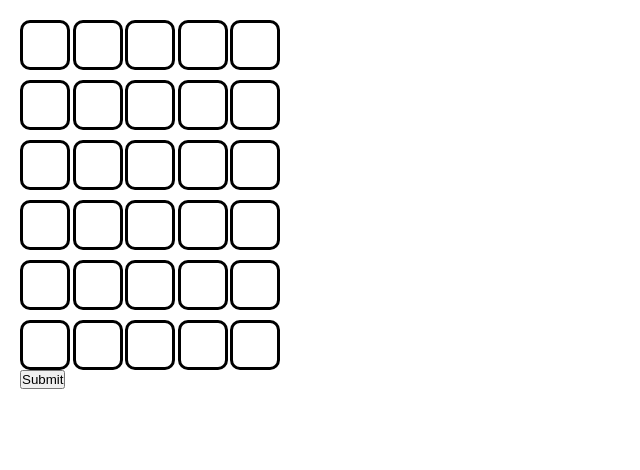
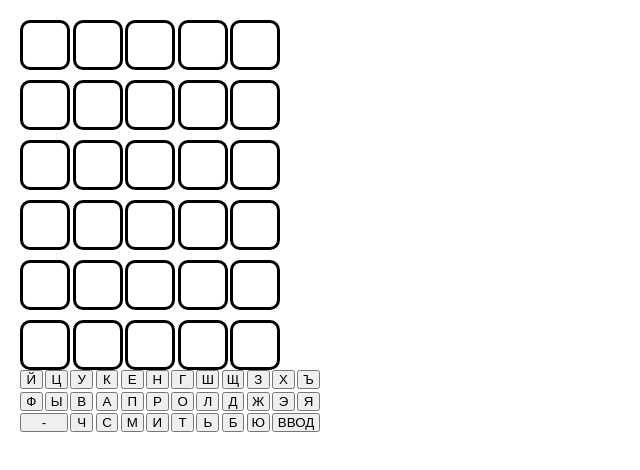
Before and after one commit to acidless/wordle, a React (Create React App) app: page / in a window 1280 px wide. Shown: the top 470 px of the page, without its empty margins (0-640 px from the left). Built offline with nearby package versions, Linux system fonts and the light colour scheme.

Commit message:
Added virtual keyboard

```diff
--- a/src/App.css
+++ b/src/App.css
@@ -31,3 +31,22 @@ html {
     align-items: center;
     font-size: 2rem;
 }
+
+.keypad {
+    width: 30em;
+    display: grid;
+    grid-template-columns: repeat(12, 1fr);
+    grid-gap: 0.25em;
+}
+
+.keypad__erase, .keypad__enter {
+    grid-row: 3;
+}
+
+.keypad__erase {
+    grid-column: 1/3;
+}
+
+.keypad__enter {
+    grid-column: 11/13;
+}
--- a/src/App.tsx
+++ b/src/App.tsx
@@ -1,6 +1,7 @@
 import React, {useCallback, useEffect, useState} from 'react';
 import './App.css';
 import words from "./words"
+import Keypad from "./Components/Keypad";
 
 const WORD_LENGTH = 5;
 
@@ -23,60 +24,63 @@ function App() {
 
     const [currentWord, setCurrentWord] = useState("PILOT");
     const [currentTry, setCurrentTry] = useState(0);
-    const onKeyUp = useCallback((event:any) => {
+    const onButtonPress = useCallback((key: string) => {
+        if (key === "Enter") {
+            checkLetters();
+            return;
+        }
+
         setLetterState((prevState) => {
             let isSetted = false;
 
             return prevState.map((val, index) => {
                 if (index >= WORD_LENGTH * currentTry && index < WORD_LENGTH * (currentTry + 1)) {
-                    if (!isSetted && event.key === "Backspace" && val && !prevState[index + 1]) {
+                    if (!isSetted && key === "Backspace" && val && !prevState[index + 1]) {
                         isSetted = true;
                         return "";
                     }
 
-                    if (!isSetted && !val && event.key.length === 1) {
+                    if (!isSetted && !val && key.length === 1) {
                         isSetted = true;
-                        return event.key.toUpperCase();
+                        return key;
                     }
                 }
 
                 return val;
             })
         });
-    }, [currentTry]);
+    }, [checkLetters, currentTry]);
 
-    useEffect(()=>{
+    useEffect(() => {
         let word = "";
 
-        while(word.length !== WORD_LENGTH){
+        while (word.length !== WORD_LENGTH) {
             const randomWordIdx = Math.floor(Math.random() * words.length);
             word = words[randomWordIdx];
         }
 
-        console.log(word);
         setCurrentWord(word.toUpperCase());
 
-    },[]);
-
-    useEffect(() => {
-        document.onkeyup = onKeyUp;
-    }, [onKeyUp]);
+    }, []);
 
     function checkLetters() {
+        console.log(letterState);
         if (letterState[WORD_LENGTH * (currentTry + 1) - 1]) {
             let found = false;
 
-            for(let word of words){
-                if(word.toUpperCase() === letterState.join("").substr(WORD_LENGTH * currentTry, WORD_LENGTH)){
+
+            for (let word of words) {
+                if (word.toUpperCase() === letterState.join("").substr(WORD_LENGTH * currentTry, WORD_LENGTH)) {
                     found = true;
                     break;
                 }
             }
 
-            if(!found){
+
+            console.log(found);
+            if (!found) {
                 return;
             }
-
 
             let counter = 0;
             let rightLettersCount = 0;
@@ -100,7 +104,7 @@ function App() {
 
             setCurrentTry(prevState => prevState + 1);
 
-            if(rightLettersCount === WORD_LENGTH){
+            if (rightLettersCount === WORD_LENGTH) {
 
             }
         }
@@ -112,7 +116,7 @@ function App() {
                 {letterState.map((letter, index) => <div className="cell"
                                                          style={{backgroundColor: getColor(correctState[index])}}>{letter}</div>)}
             </div>
-            <button onClick={checkLetters}>Submit</button>
+            <Keypad lettersState={letterState} correctState={correctState} onButtonPress={onButtonPress}/>
         </div>
     );
 }
--- /dev/null
+++ b/src/Components/Keypad.tsx
@@ -0,0 +1,19 @@
+import React from "react";
+
+const keyData = "ЙЦУКЕНГШЩЗХЪФЫВАПРОЛДЖЭЯЧСМИТЬБЮ";
+
+type PropsType = {
+    lettersState: Array<string>;
+    correctState: Array<string>;
+    onButtonPress: (state: string) => void;
+}
+
+const Keypad: React.FC<PropsType> = function ({lettersState, onButtonPress, correctState}) {
+    return <div className="keypad">
+        {keyData.split("").map(letter => <button onClick={() => onButtonPress(letter)}>{letter}</button>)}
+        <button className="keypad__erase" onClick={() => onButtonPress("Backspace")}>-</button>
+        <button className="keypad__enter" onClick={() => onButtonPress("Enter")}>ВВОД</button>
+    </div>
+}
+
+export default Keypad;
```
